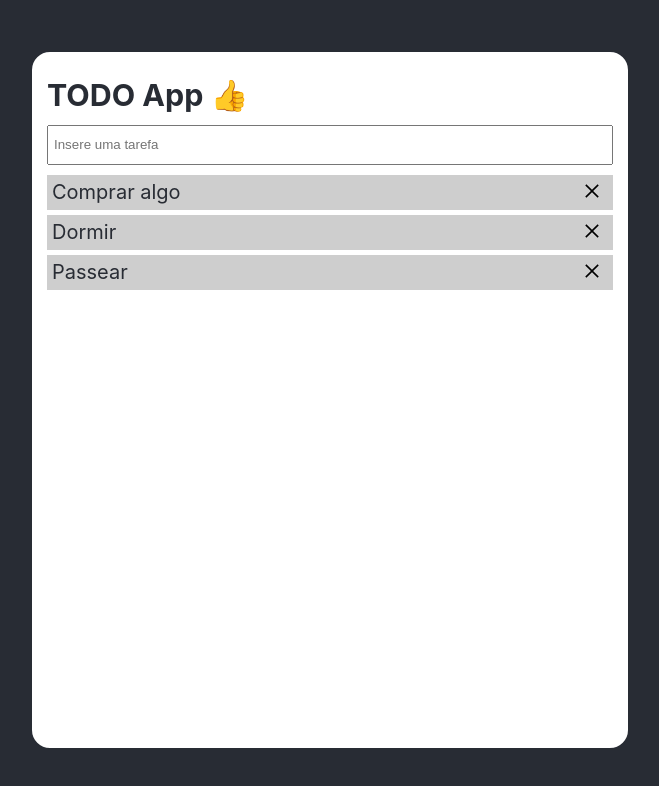
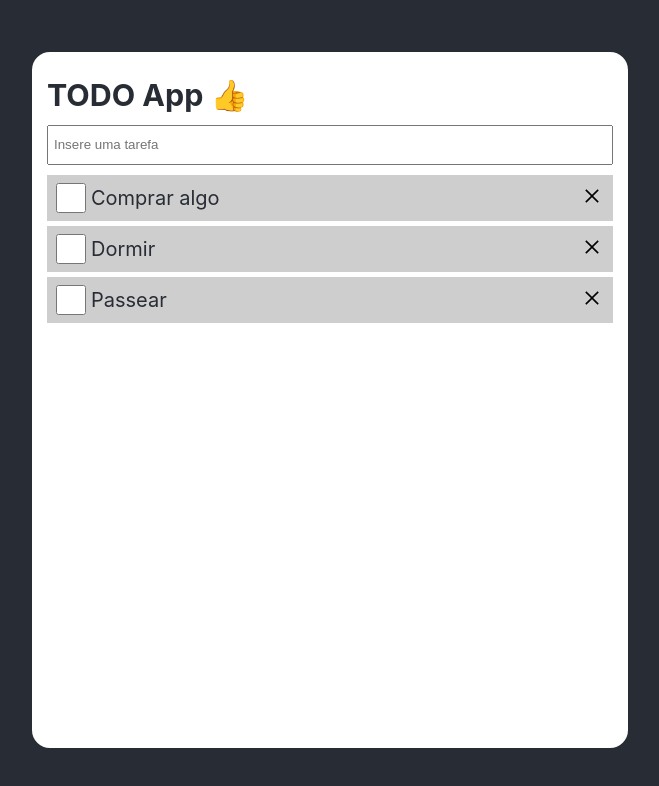
Before and after one commit to anotherlusitano/TodoAppReact, a React (Create React App) app: page / in a window 1280 px wide. Shown: the top 786 px of the page, without its empty margins (310-969 px from the left). Built offline with nearby package versions, Linux system fonts and the light colour scheme.

Commit message:
Fazer que dé para marcar as tarefas como feitas/por fazer

```diff
--- a/src/App.css
+++ b/src/App.css
@@ -37,6 +37,8 @@ input {
   padding-left: 5px;
 }
 
+/* ------------- Estilo das tarefas ------------- */
+
 .todo-item {
   width: 100%;
   background-color: #cecece;
@@ -46,15 +48,31 @@ input {
   padding-inline: 5px;
 
   display: flex;
+  flex-direction: row;
   justify-content: space-between;
 }
 
+.todo-item div {
+  width: 90%;
+
+  display: flex;
+  align-items: center;
+}
+
 .todo-item span {
-  width: 90%;
-  word-wrap:break-word;
-
+  word-break: break-all;
   font-size: 20px;
 }
+
+.todo-item input {
+  width: 30px;
+  height: 30px;
+
+  margin-right: 5px;
+  flex-shrink: 0;
+}
+
+/* ------------- Estilo dos botões ------------- */
 
 .todo-item .delete-todo-btn {
   background-color: transparent;
--- a/src/components/App.jsx
+++ b/src/components/App.jsx
@@ -56,6 +56,18 @@ function App() {
     setTodos(todos.filter((todo) => todo.id !== id));
   }
 
+  // Marca a tarefa como feita ou por fazer, consoante o estado dela
+  function markAsDone(id) {
+    setTodos(
+      todos.map((todo) => {
+        if (todo.id === id) {
+          todo.done = !todo.done;
+        }
+        return todo;
+      })
+    );
+  }
+
   return (
     <main>
       <div className="form-container">
@@ -70,8 +82,14 @@ function App() {
           />
         </form>
 
-        {todos.map(({ id, title }) => (
-          <TodoItem id={id} title={title} deleteTodo={() => deleteTodo(id)} />
+        {todos.map(({ id, title, done }) => (
+          <TodoItem
+            id={id}
+            title={title}
+            done={done}
+            deleteTodo={() => deleteTodo(id)}
+            markAsDone={() => markAsDone(id)}
+          />
         ))}
       </div>
     </main>
--- a/src/components/TodoItem.jsx
+++ b/src/components/TodoItem.jsx
@@ -4,7 +4,15 @@ import { AiOutlineClose } from "react-icons/ai";
 export default function TodoItem(props) {
   return (
     <div key={props.id} className="todo-item">
-      <span>{props.title}</span>
+      <div>
+        <input
+          type="checkbox"
+          value={props.id}
+          onChange={props.markAsDone}
+          checked={props.done}
+        />
+        <span>{props.title}</span>
+      </div>
       <button className="delete-todo-btn" onClick={props.deleteTodo}>
         <AiOutlineClose size={20} alignmentBaseline="middle" />
       </button>
```
